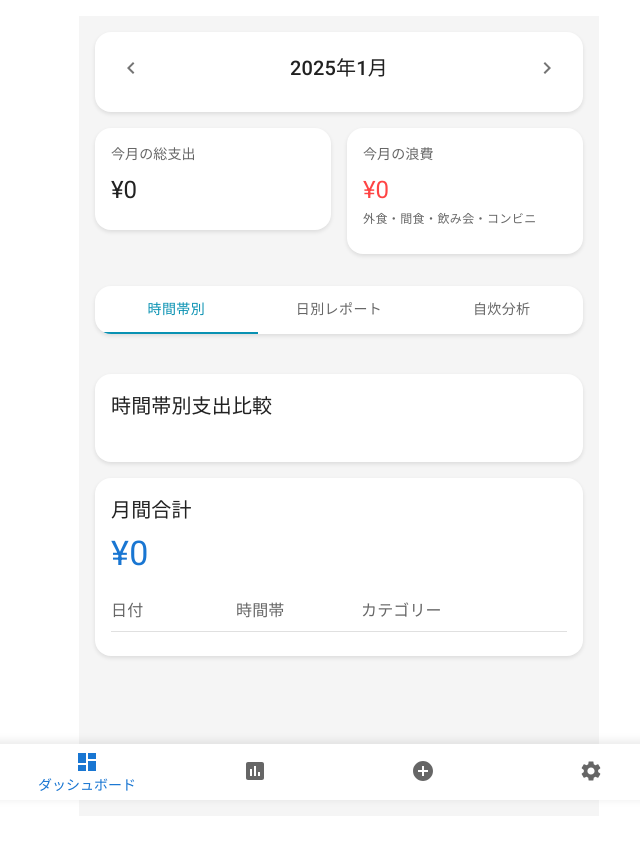
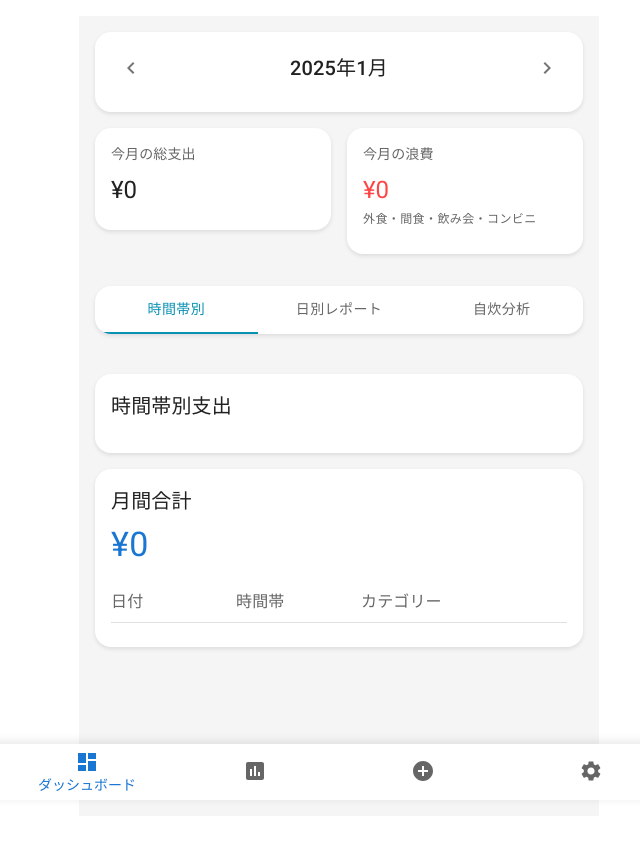
Before and after one commit to fujihira13/memoWeb, a React (Vite) app: page / in a window 1280 px wide. Shown: the top 842 px of the page, without its empty margins (301-941 px from the left). Built offline with nearby package versions, Linux system fonts and the light colour scheme.

Commit message:
時間帯別分離

```diff
--- a/src/components/dashboard/TimeRangeReport.tsx
+++ b/src/components/dashboard/TimeRangeReport.tsx
@@ -0,0 +1,73 @@
+import { Box, Typography, CardContent, Card } from "@mui/material";
+import styled from "@emotion/styled";
+
+const StyledCard = styled(Card)`
+  background-color: #ffffff;
+  border-radius: 16px;
+  box-shadow: 0 2px 4px rgba(0, 0, 0, 0.1);
+  margin-bottom: 16px;
+`;
+
+const ProgressBar = styled(Box)`
+  width: 100%;
+  height: 8px;
+  background-color: #e0e0e0;
+  border-radius: 4px;
+  margin: 8px 0;
+`;
+
+const ProgressFill = styled(Box)<{ width: string }>`
+  height: 100%;
+  background-color: #0891b2;
+  border-radius: 4px;
+  width: ${(props) => props.width};
+`;
+
+interface TimeRangeReportProps {
+  timeRangeData: Record<string, { amount: number; count: number }>;
+  timeRangeLabels: Record<string, string>;
+  totalAmount: number;
+}
+
+export const TimeRangeReport = ({
+  timeRangeData,
+  timeRangeLabels,
+  totalAmount,
+}: TimeRangeReportProps) => {
+  return (
+    <StyledCard>
+      <CardContent>
+        <Typography variant="h6" gutterBottom>
+          時間帯別支出
+        </Typography>
+        <Box>
+          {Object.entries(timeRangeData).map(([timeRange, data]) => (
+            <Box key={timeRange} sx={{ mb: 3 }}>
+              <Box
+                display="flex"
+                justifyContent="space-between"
+                alignItems="center"
+              >
+                <Typography>
+                  {timeRangeLabels[timeRange as keyof typeof timeRangeLabels] ||
+                    "未分類"}
+                </Typography>
+                <Box textAlign="right">
+                  <Typography>¥{data.amount.toLocaleString()}</Typography>
+                  <Typography variant="caption" color="text.secondary">
+                    平均: ¥
+                    {Math.round(data.amount / data.count).toLocaleString()}
+                    /食
+                  </Typography>
+                </Box>
+              </Box>
+              <ProgressBar>
+                <ProgressFill width={`${(data.amount / totalAmount) * 100}%`} />
+              </ProgressBar>
+            </Box>
+          ))}
+        </Box>
+      </CardContent>
+    </StyledCard>
+  );
+};
--- a/src/components/dashboard/index.ts
+++ b/src/components/dashboard/index.ts
@@ -1,2 +1,3 @@
 export * from "./ExpenseEditDialog";
 export * from "./DailyReport";
+export * from "./TimeRangeReport";
--- a/src/pages/Dashboard.tsx
+++ b/src/pages/Dashboard.tsx
@@ -33,6 +33,8 @@ import { useExpenseStorage } from "../hooks/useExpenseStorage";
 import { Expense, ExpenseCategory, MealTime } from "../types/expense";
 import { TabPanel } from "../components/TabPanel";
 import { DailyReport } from "../components/dashboard";
+import { TimeRangeReport } from "../components/dashboard/TimeRangeReport";
+
 const StyledCard = styled(Card)`
   background-color: #ffffff;
   border-radius: 16px;
@@ -395,45 +397,11 @@ export const Dashboard = () => {
       </StyledCard>
 
       <TabPanel value={activeTab} index={0}>
-        {/* 時間帯別支出 */}
-        <StyledCard>
-          <CardContent>
-            <Typography variant="h6" gutterBottom>
-              時間帯別支出比較
-            </Typography>
-            <Box sx={{ mt: 2 }}>
-              {Object.entries(timeRangeData).map(([timeRange, data]) => (
-                <Box key={timeRange} sx={{ mb: 3 }}>
-                  <Box
-                    display="flex"
-                    justifyContent="space-between"
-                    alignItems="center"
-                  >
-                    <Typography>
-                      {timeRangeLabels[
-                        timeRange as keyof typeof timeRangeLabels
-                      ] || "未分類"}
-                    </Typography>
-                    <Box textAlign="right">
-                      <Typography>¥{data.amount.toLocaleString()}</Typography>
-                      <Typography variant="caption" color="text.secondary">
-                        平均: ¥
-                        {Math.round(data.amount / data.count).toLocaleString()}
-                        /食
-                      </Typography>
-                    </Box>
-                  </Box>
-                  <ProgressBar>
-                    <ProgressFill
-                      width={`${(data.amount / totalAmount) * 100}%`}
-                    />
-                  </ProgressBar>
-                </Box>
-              ))}
-            </Box>
-          </CardContent>
-        </StyledCard>
-
+        <TimeRangeReport
+          timeRangeData={timeRangeData}
+          timeRangeLabels={timeRangeLabels}
+          totalAmount={totalAmount}
+        />
         {/* 月間支出履歴 */}
         <StyledCard>
           <CardContent>
```
